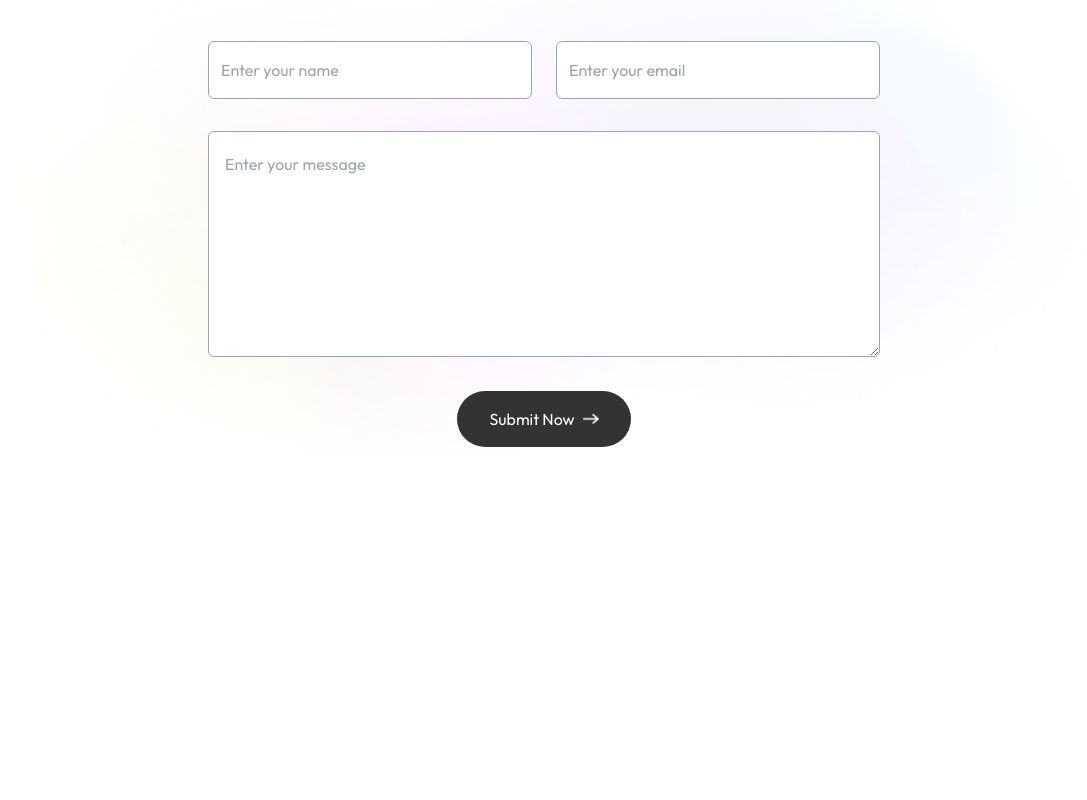
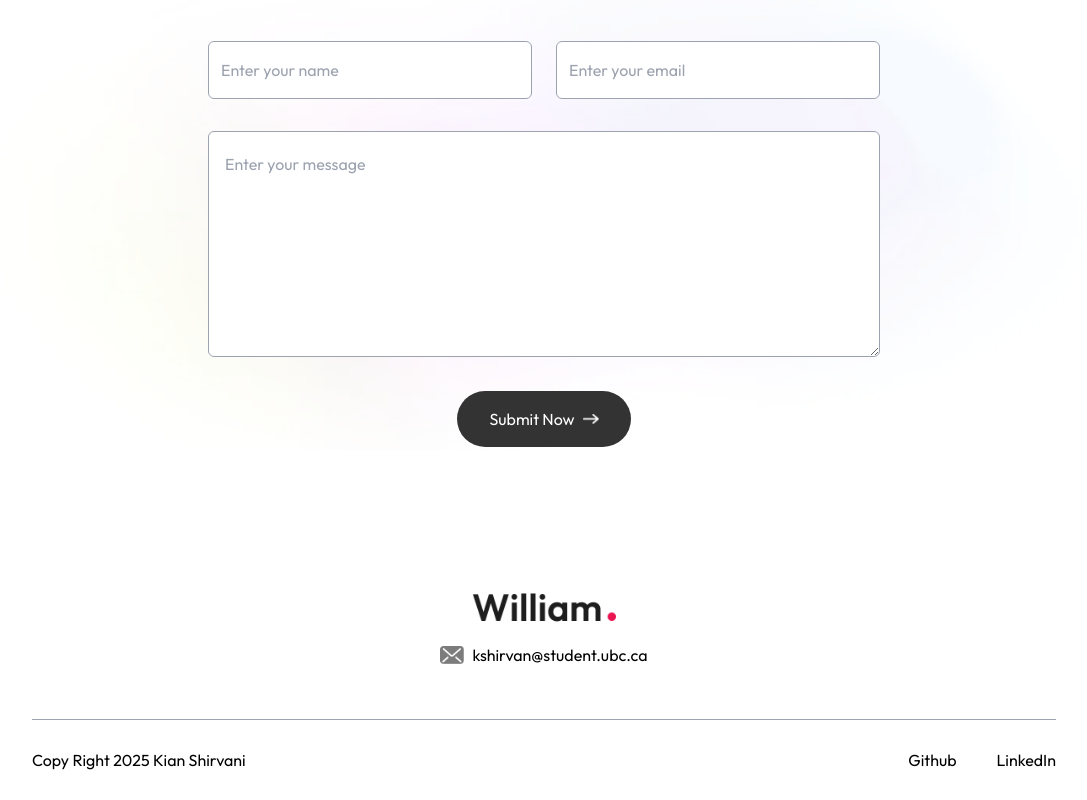
Before and after one commit to KianShirvani/Portfolio, a Next.js app: page / in a window 1280 px wide. Shown: the part 3022-3822 px from the top of the page, without its empty margins (96-1183 px from the left). Before the commit the page ends 3525 px from the top, so only its background shows below. Built offline with nearby package versions, Linux system fonts and the light colour scheme; a web font is replaced by a local one.

Commit message:
added footer

```diff
--- a/app/layout.js
+++ b/app/layout.js
@@ -17,9 +17,9 @@
 
 export default function RootLayout({ children }) {
   return (
-    <html lang="en" className="scroll-smooth">
+    <html lang="en" className="scroll-smooth ">
       <body
-        className={`${outfit.className} ${ovo.className} antialiased leading-8 overflow-x-hidden`}
+        className={`${outfit.className} ${ovo.className} antialiased leading-8 overflow-x-hidden dark:bg-darkTheme dark:text-white`}
       >
         {children}
       </body>
--- a/app/page.js
+++ b/app/page.js
@@ -5,11 +5,13 @@
 import Services from "../components/services";
 import Projects from "../components/projects";
 import Contact from "../components/contact";
+import Footer from "../components/footer";
 
 
 
 
 export default function Home() {
+
   return (
     <>
       <Navbar />
@@ -18,6 +20,8 @@
       <Services/>
       <Projects/>
       <Contact/>
+      <Footer/>
+
     </>
   );
 }
--- /dev/null
+++ b/components/footer.jsx
@@ -0,0 +1,32 @@
+import { assets } from '@/assets/assets'
+import React from 'react'
+import Image from 'next/image'
+
+
+const footer = () => {
+  return (
+    <div className='mt-20'>
+      <div className='text-center'>
+        <Image  src={assets.logo} alt='' className='w-36 mx-auto mb-2'/>
+        <div className='w-max flex items-center gap-2 mx-auto'>
+        <Image  src={assets.mail_icon} alt='' className='w-6'/>
+            kshirvan@student.ubc.ca
+        </div>
+      </div>
+      <div className='text-center sm:flex items-center justify-between border-t border-gray-400 mx-[10%] mt-12 py-6'>
+        <p>Copy Right 2025 Kian Shirvani</p>
+        <ul className='flex items-center gap-10 justify-center mt-4 sm:mt-0'>
+            <li>
+                <a target='_blank' href="">Github</a>
+            </li>
+            <li>
+            <a target='_blank' href="">LinkedIn</a>
+
+            </li>
+        </ul>
+      </div>
+    </div>
+  )
+}
+
+export default footer
--- a/tailwind.config.mjs
+++ b/tailwind.config.mjs
@@ -25,5 +25,6 @@
       }
     },
   },
+  darkMode: 'selector',
   plugins: [],
 };
```
